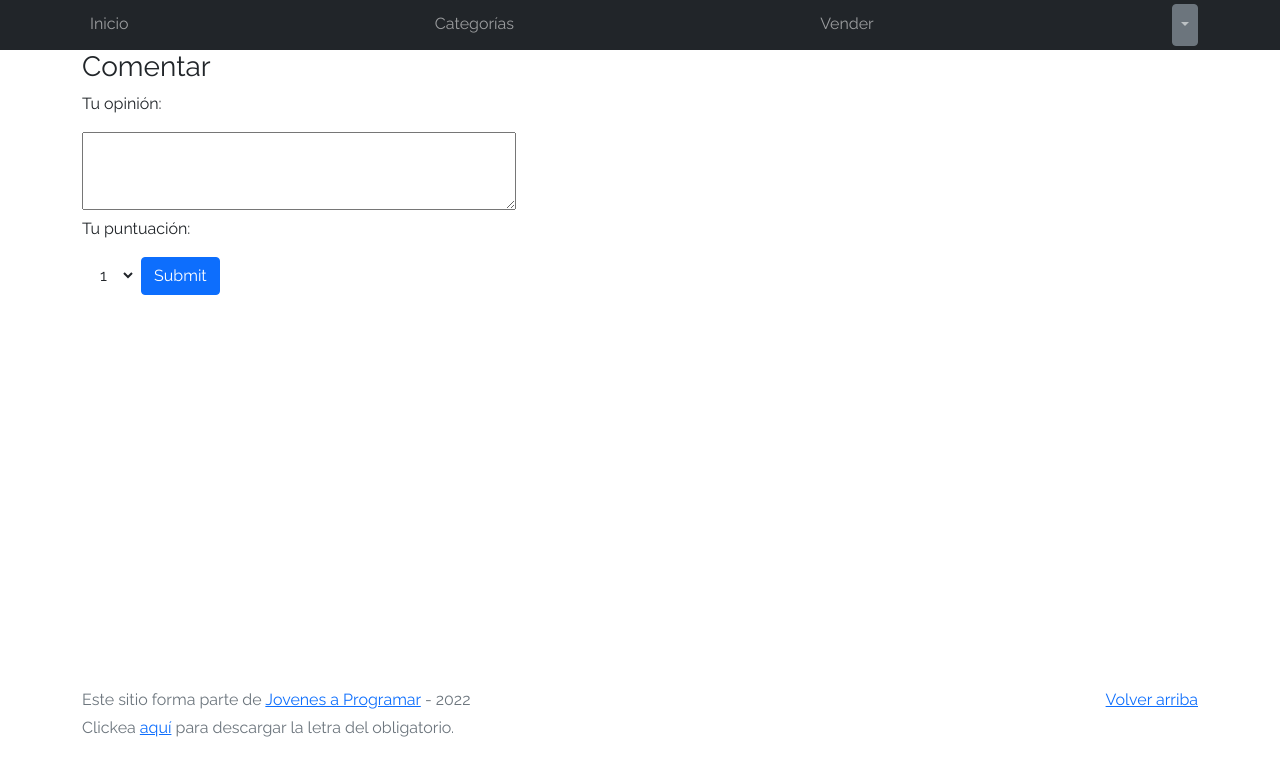
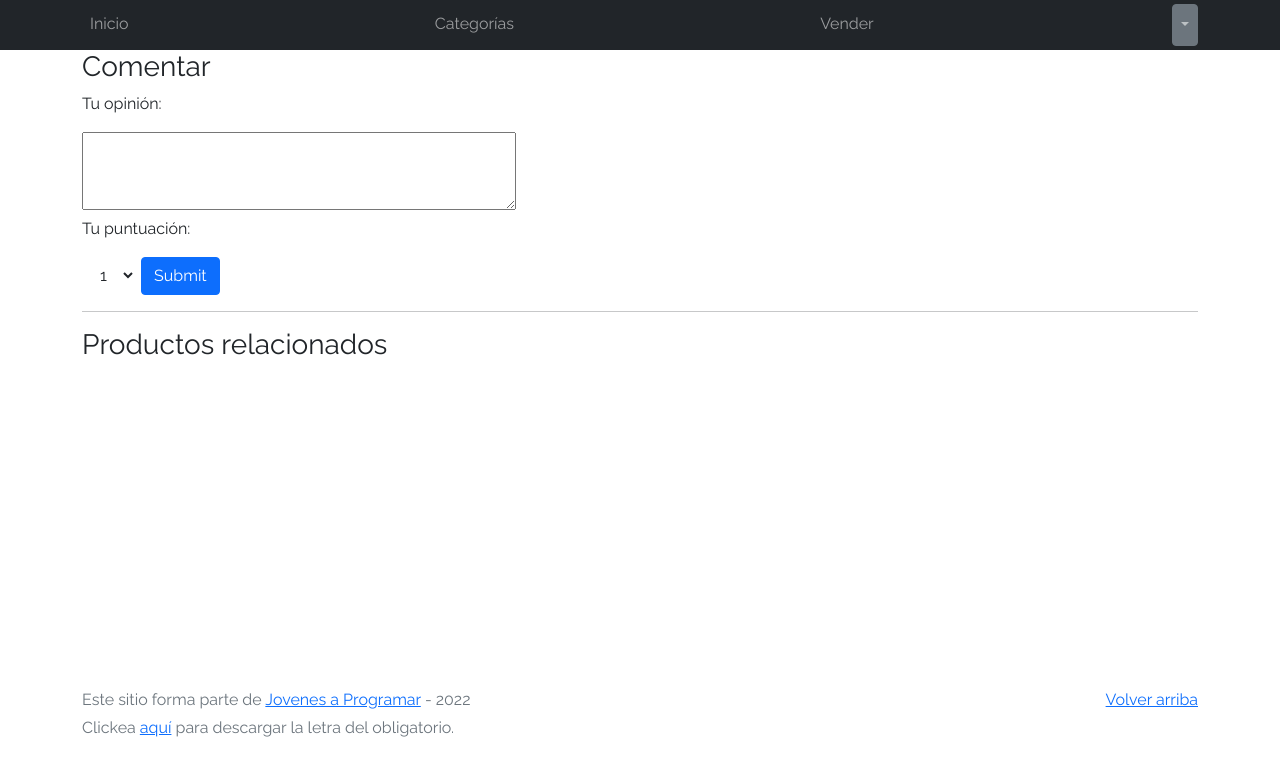
Before and after one commit to MarkAndrada/MarkAndrada.github.io, a plain HTML site: page product-info.html in a window 1280 px wide. Drawn offline with Linux system fonts and the light colour scheme; no server answers.

Commit message:
Update product-info.html
Línea 69 se agrego una línea para separar y el título "Productos relacionados"

```diff
--- a/product-info.html
+++ b/product-info.html
@@ -66,6 +66,8 @@
       </form>
     </div>
     <div class="container">
+      <hr>
+      <h3>Productos relacionados</h3>
       <div class="row" id="related_products">
 
       </div>
```
